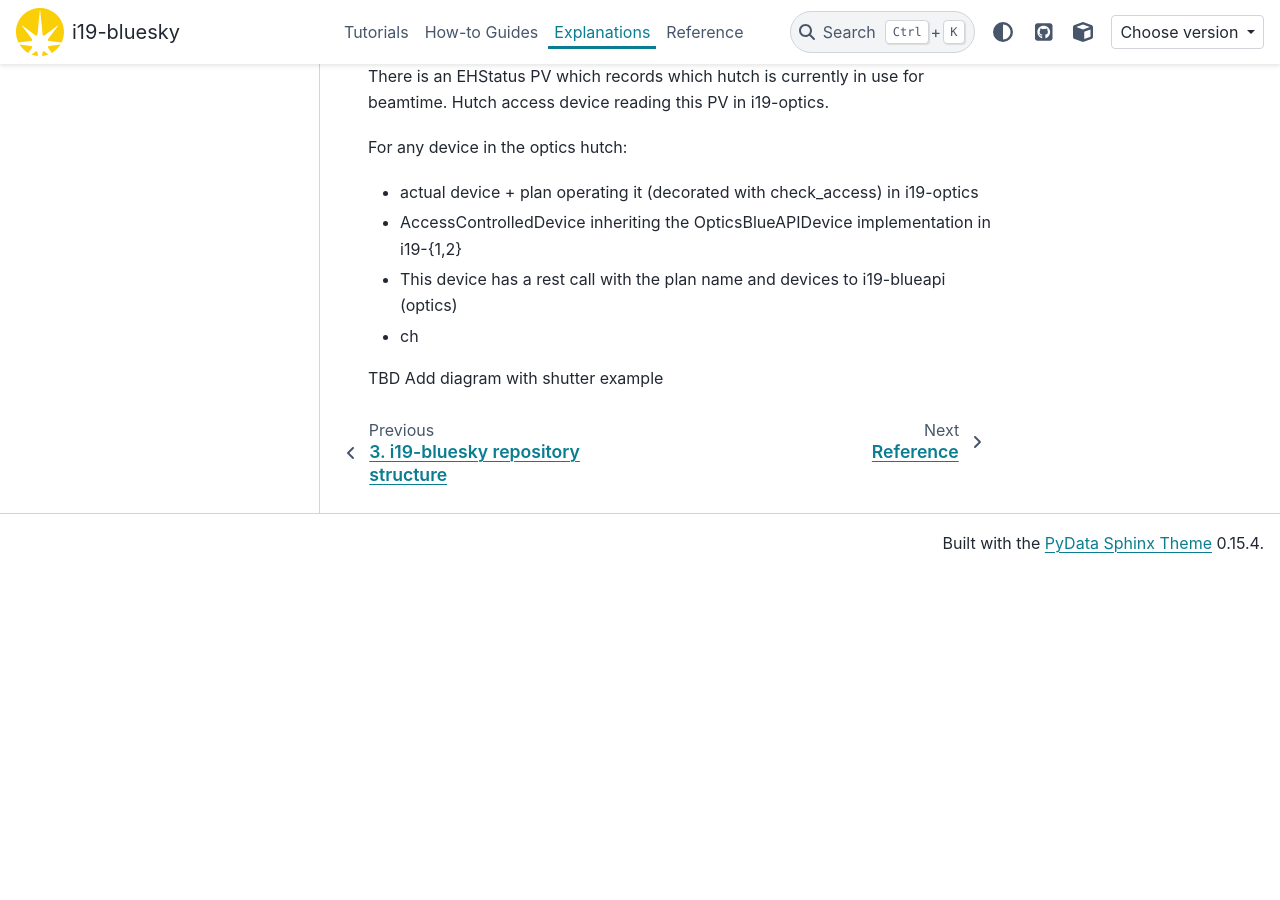
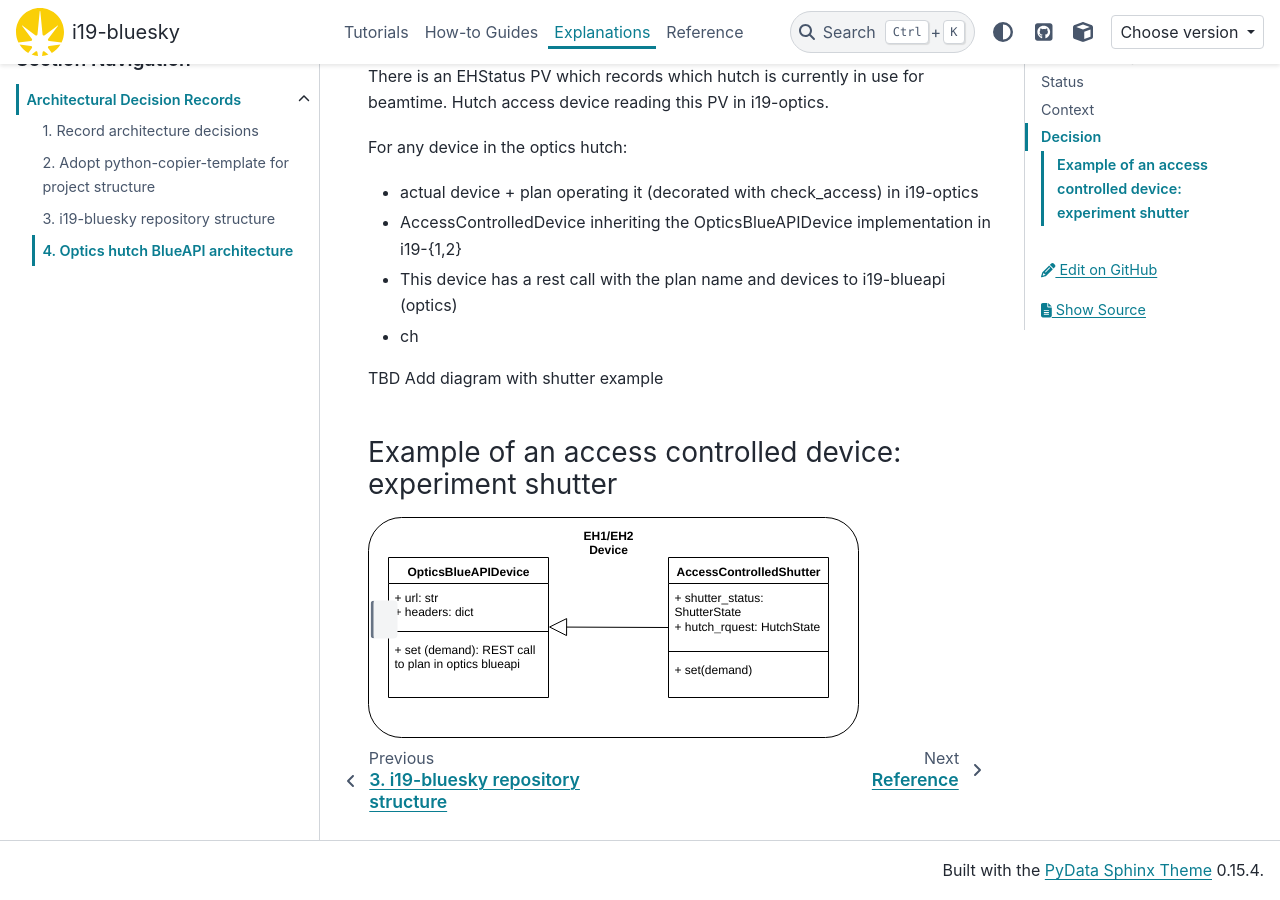
Before and after one commit to DiamondLightSource/i19-bluesky, a Sphinx documentation site: the page built from docs/explanations/decisions/0004-optics-blueapi-architecture.md, in a window 1280 px wide and 900 px high, scrolled down 698 px. Built offline with Sphinx 7.4.7 and the PyData theme 0.15.4, drawn with Linux system fonts in a browser that asks for light colours; pages that are not in the unit, such as notebooks, are missing from menus; the version number could not be read and is left out; before the commit the page ends 1270 px from its top, so only the background shows below that.

Commit message:
Try to add diagram of device

````diff
--- a/docs/explanations/decisions/0004-optics-blueapi-architecture.md
+++ b/docs/explanations/decisions/0004-optics-blueapi-architecture.md
@@ -24,3 +24,11 @@
 
 
 TBD Add diagram with shutter example
+
+
+#### Example of an access controlled device: experiment shutter
+
+
+```{raw} html
+:file: ../../images/EHDevices.svg
+```
````
Also changed, not shown: docs/images/EHDevices.svg (added), docs/images/OpticsDevice.svg (added).
